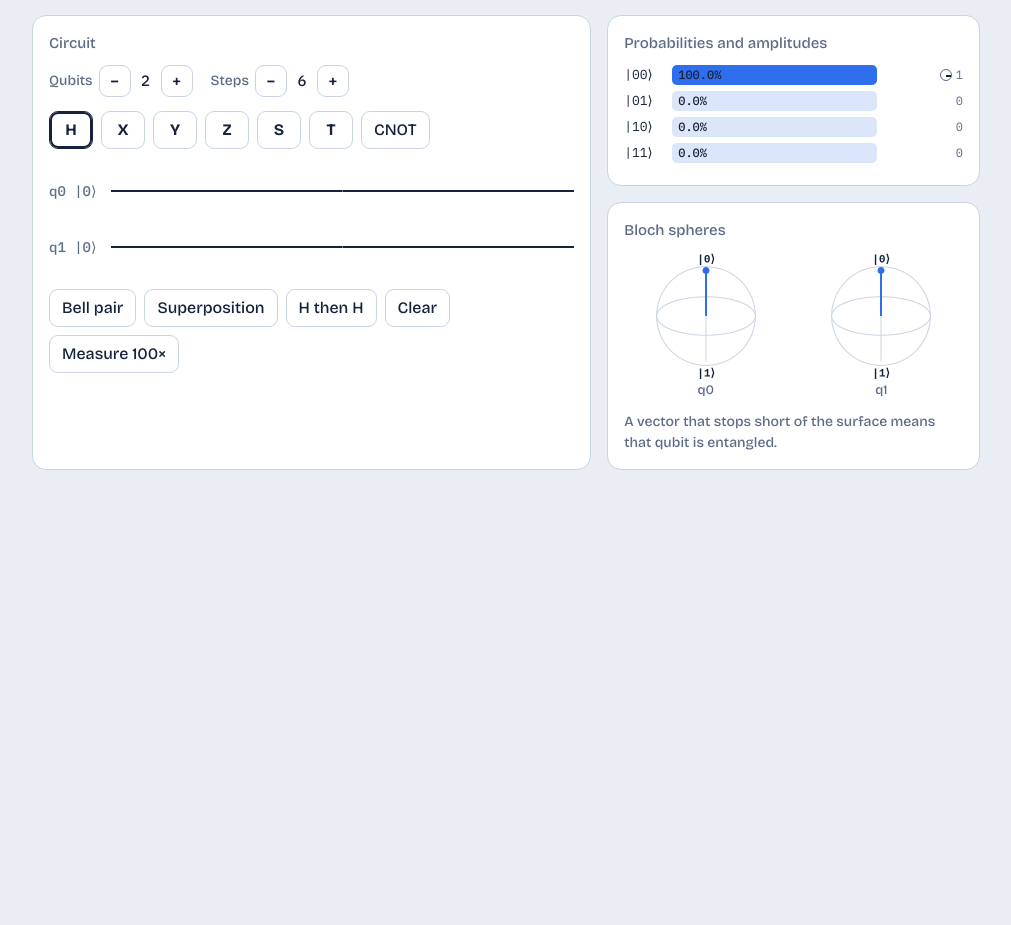
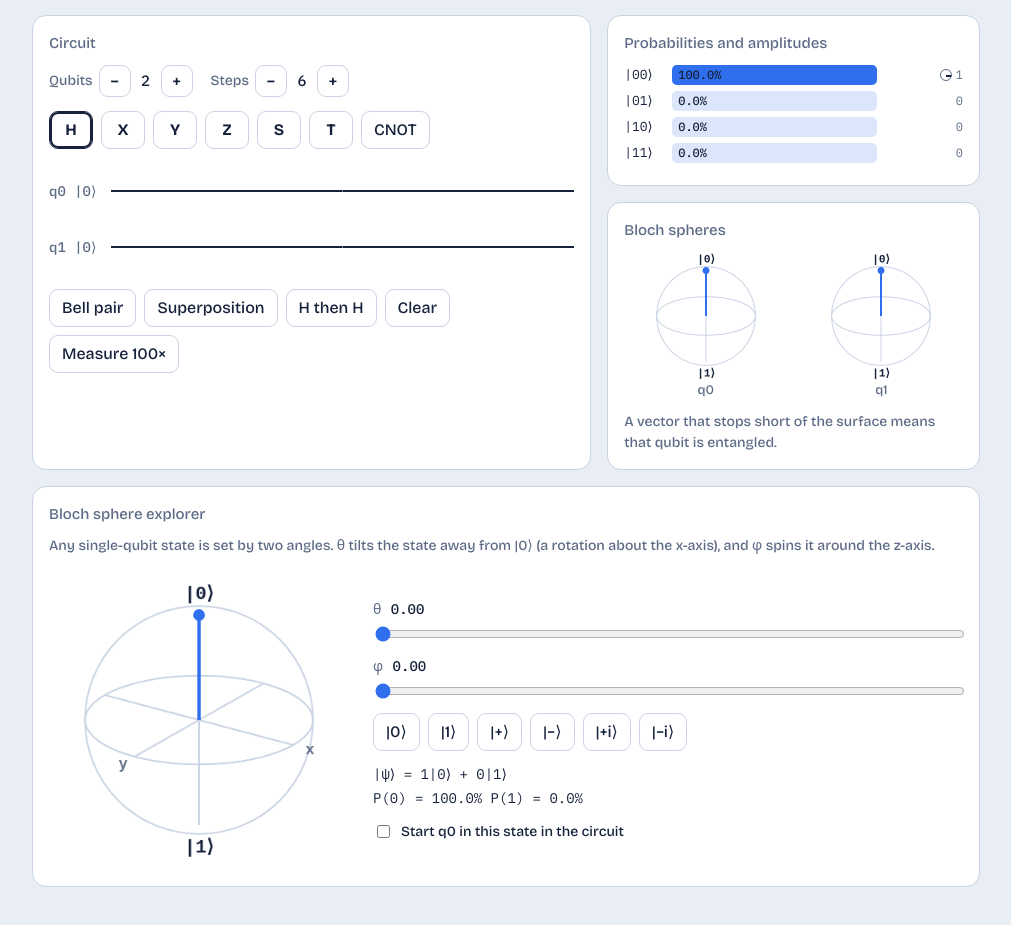
Before and after one commit to KzaferK/Quantum-Lab, a plain HTML site: page index.html in a window 1280 px wide. Shown: the part 115-1040 px from the top of the page, without its empty margins (134-1145 px from the left). Before the commit the page ends 800 px from the top, so only its background shows below. Drawn offline with nearby package versions, Linux system fonts and the light colour scheme.

Commit message:
Update index.html

```diff
--- a/index.html
+++ b/index.html
@@ -57,6 +57,14 @@ button:focus-visible{outline:3px solid var(--bar);outline-offset:2px}
 .step button:disabled{opacity:.35;cursor:default}
 .step b{min-width:18px;text-align:center;color:var(--ink);font:500 15px "IBM Plex Mono",monospace}
 .pend .dot{background:var(--panel);border:3px solid var(--g-c)}
+#bx{width:min(100%,300px);height:auto;aspect-ratio:1;margin:0 auto}
+.exp{display:grid;grid-template-columns:minmax(0,300px) 1fr;gap:24px;align-items:center}
+@media (max-width:760px){.exp{grid-template-columns:1fr}}
+.expc label{display:block;margin-bottom:14px;font-size:14px;color:var(--mute)}
+.expc input[type=range]{width:100%;display:block;accent-color:var(--bar);margin-top:6px}
+.expc b{color:var(--ink);font:500 14px "IBM Plex Mono",monospace;margin-left:6px}
+.expc .chk{display:flex;gap:8px;align-items:center;margin:14px 0 0;color:var(--ink)}
+.ro{font:400 14px "IBM Plex Mono",monospace;margin:6px 0;overflow-wrap:anywhere}
 .bl figure{margin:0;text-align:center;font-size:13px;color:var(--mute)}
 canvas{width:130px;height:130px;display:block}
 .shots{font:400 13px "IBM Plex Mono",monospace;color:var(--mute);min-height:20px}
@@ -95,6 +103,21 @@ canvas{width:130px;height:130px;display:block}
       </div>
     </section>
   </div>
+  <section class="card" style="margin-top:16px">
+    <h2>Bloch sphere explorer</h2>
+    <p class="note" style="margin:0 0 14px">Any single-qubit state is set by two angles. θ tilts the state away from |0⟩ (a rotation about the x-axis), and φ spins it around the z-axis.</p>
+    <div class="exp">
+      <canvas id="bx" width="360" height="360"></canvas>
+      <div class="expc">
+        <label>θ <b id="thv"></b><input type="range" id="sth" min="0" max="3.14159" step="0.01" value="0"></label>
+        <label>φ <b id="phv"></b><input type="range" id="sph" min="0" max="6.28318" step="0.01" value="0"></label>
+        <div class="pal" id="expre"></div>
+        <p class="ro" id="psi"></p>
+        <p class="ro" id="pr"></p>
+        <label class="chk"><input type="checkbox" id="use"> Start q0 in this state in the circuit</label>
+      </div>
+    </div>
+  </section>
 </main>
 <script>
 const S = Math.SQRT1_2;
@@ -110,6 +133,7 @@ const G = {
 const COLOR = {X:'--g-x',Y:'--g-y',Z:'--g-z',H:'--g-h',S:'--g-s',T:'--g-t'};
 const $ = id => document.getElementById(id);
 let n = 2, cols = 6, sel = 'H', pend = null, circuit = [];
+let psi = {th:0, ph:0}, useInit = false;
 const mkCol = () => ({g:Array(n).fill(null), cx:null});
 const reset = () => { circuit = Array.from({length:cols}, mkCol); pend = null; };
 const bit = (i,q) => (i >> (n-1-q)) & 1;     // q0 is the leftmost bit of the label
@@ -130,7 +154,17 @@ function setCols(k){
 }
 
 function simulate(){
-  const dim = 1 << n, re = Array(dim).fill(0), im = Array(dim).fill(0); re[0] = 1;
+  let re = [1], im = [0];
+  for (let q=0;q<n;q++){
+    const s2 = Math.sin(psi.th/2);
+    const A = (q===0 && useInit) ? [Math.cos(psi.th/2),0,s2*Math.cos(psi.ph),s2*Math.sin(psi.ph)] : [1,0,0,0];
+    const nr = [], ni = [];
+    for (let i=0;i<re.length;i++) for (let b=0;b<2;b++){
+      nr.push(re[i]*A[2*b] - im[i]*A[2*b+1]); ni.push(re[i]*A[2*b+1] + im[i]*A[2*b]);
+    }
+    re = nr; im = ni;
+  }
+  const dim = 1 << n;
   for (const col of circuit){
     if (col.cx){
       const {c,t} = col.cx;
@@ -170,7 +204,7 @@ function bloch(st, q){
   return {x:2*cr, y:-2*ci, z:r00-r11};
 }
 
-function drawBloch(cv, v){
+function drawBloch(cv, v, axes){
   const g = cv.getContext('2d'), W = cv.width, R = W*0.38, cx = W/2, cy = W/2, a = 0.6, t = 0.4;
   const css = getComputedStyle(document.documentElement);
   const line = css.getPropertyValue('--line').trim(), ink = css.getPropertyValue('--ink').trim(), acc = css.getPropertyValue('--bar').trim();
@@ -185,6 +219,11 @@ function drawBloch(cv, v){
   for (let k=0;k<=64;k++){ const p=P(Math.cos(k/64*6.2832),Math.sin(k/64*6.2832),0); k?g.lineTo(...p):g.moveTo(...p); }
   g.stroke();
   g.beginPath(); g.moveTo(...P(0,0,1)); g.lineTo(...P(0,0,-1)); g.stroke();
+  if (axes){
+    g.beginPath(); g.moveTo(...P(-1,0,0)); g.lineTo(...P(1,0,0)); g.moveTo(...P(0,-1,0)); g.lineTo(...P(0,1,0)); g.stroke();
+    g.fillStyle = css.getPropertyValue('--mute').trim(); g.font = '600 18px "IBM Plex Mono",monospace'; g.textAlign = 'center';
+    const px = P(1.18,0,0), py = P(0,1.18,0); g.fillText('x', px[0], px[1]+6); g.fillText('y', py[0], py[1]+6);
+  }
   g.fillStyle = ink; g.font = '600 22px "IBM Plex Mono",monospace'; g.textAlign = 'center';
   g.fillText('|0⟩', cx, cy-R-8); g.fillText('|1⟩', cx, cy+R+22);
   const tip = P(v.x,v.y,v.z);
@@ -208,7 +247,7 @@ function render(){
   const ck = $('ckt'); ck.innerHTML = ''; ck.style.setProperty('--cols', cols);
   for (let q=0;q<n;q++){
     const row = document.createElement('div'); row.className = 'row';
-    row.innerHTML = `<div class="qlab">q${q} |0⟩</div>`;
+    row.innerHTML = `<div class="qlab">q${q} ${q===0 && useInit ? '|ψ⟩' : '|0⟩'}</div>`;
     circuit.forEach((col,c) => {
       const b = document.createElement('button'); b.className = 'slot';
       b.setAttribute('aria-label', `Wire q${q}, step ${c+1}`);
@@ -299,8 +338,29 @@ $('meas').onclick = () => {
   }
   $('shots').textContent = '100 shots: ' + counts.map((c,i) => c ? `|${i.toString(2).padStart(n,'0')}⟩ ×${c}` : '').filter(Boolean).join('   ');
 };
-matchMedia('(prefers-color-scheme: dark)').addEventListener('change', render);
-reset(); render();
+function drawExp(){
+  const th = psi.th, ph = psi.ph, s = Math.sin(th);
+  drawBloch($('bx'), {x:s*Math.cos(ph), y:s*Math.sin(ph), z:Math.cos(th)}, true);
+  $('thv').textContent = th.toFixed(2); $('phv').textContent = ph.toFixed(2);
+  const a0 = Math.cos(th/2), b = Math.sin(th/2);
+  let c = fmt(b*Math.cos(ph), b*Math.sin(ph)), sign = '+';
+  if (c[0] === '-' ){ sign = '−'; c = c.slice(1); }
+  if (/.[+−]/.test(c)) c = '(' + c + ')';
+  $('psi').textContent = `|ψ⟩ = ${f(a0)}|0⟩ ${sign} ${c}|1⟩`;
+  $('pr').textContent = `P(0) = ${(a0*a0*100).toFixed(1)}%   P(1) = ${(b*b*100).toFixed(1)}%`;
+}
+function setPsi(th, ph){
+  psi = {th, ph}; $('sth').value = th; $('sph').value = ph; drawExp();
+  if (useInit){ $('shots').textContent = ''; render(); }
+}
+$('sth').oninput = e => setPsi(+e.target.value, psi.ph);
+$('sph').oninput = e => setPsi(psi.th, +e.target.value);
+$('use').onchange = e => { useInit = e.target.checked; $('shots').textContent = ''; render(); };
+[['|0⟩',0,0],['|1⟩',Math.PI,0],['|+⟩',Math.PI/2,0],['|−⟩',Math.PI/2,Math.PI],['|+i⟩',Math.PI/2,Math.PI/2],['|−i⟩',Math.PI/2,1.5*Math.PI]].forEach(([l,t,p]) => {
+  const b = document.createElement('button'); b.textContent = l; b.onclick = () => setPsi(t,p); $('expre').appendChild(b);
+});
+matchMedia('(prefers-color-scheme: dark)').addEventListener('change', () => { render(); drawExp(); });
+reset(); render(); drawExp();
 </script>
 </body>
 </html>
```
